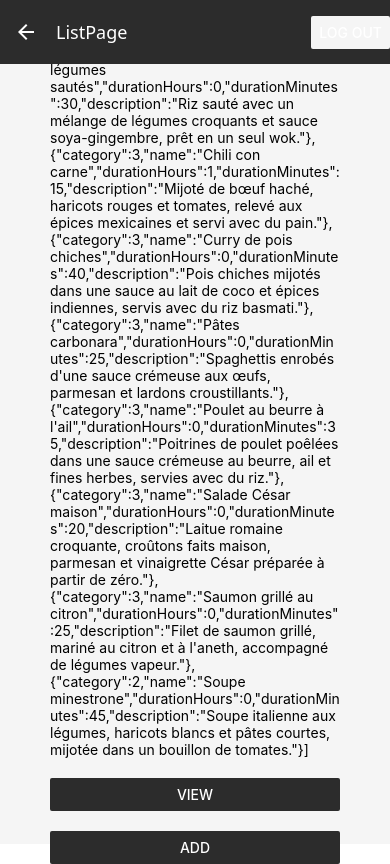
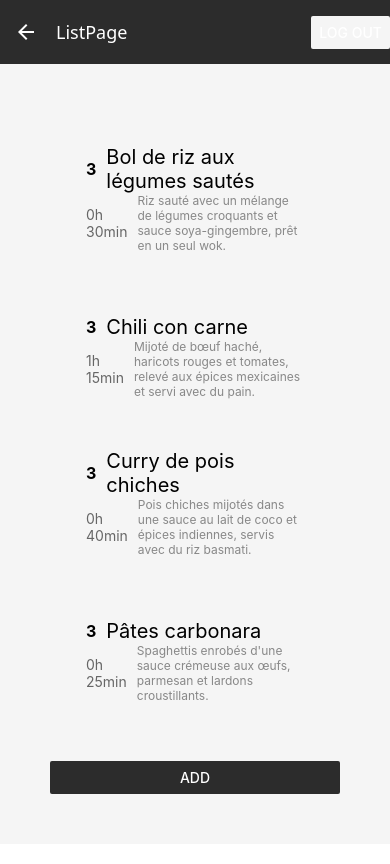
Before and after one commit to EmileSirois/Recipeasy, a React Native app: screen /ListPage in a window 390 px wide. Built offline with nearby package versions, Linux system fonts and the light colour scheme.

Commit message:
replaced text list with flatlist

```diff
--- a/data/Recipes.json
+++ b/data/Recipes.json
@@ -1,5 +1,6 @@
 [
   {
+    "id": "1",
     "category": 3,
     "name": "Poulet au beurre à l'ail",
     "durationHours": 0,
@@ -7,6 +8,7 @@
     "description": "Poitrines de poulet poêlées dans une sauce crémeuse au beurre, ail et fines herbes, servies avec du riz."
   },
   {
+    "id": "2",
     "category": 3,
     "name": "Salade César maison",
     "durationHours": 0,
@@ -14,6 +16,7 @@
     "description": "Laitue romaine croquante, croûtons faits maison, parmesan et vinaigrette César préparée à partir de zéro."
   },
   {
+    "id": "3",
     "category": 3,
     "name": "Chili con carne",
     "durationHours": 1,
@@ -21,6 +24,7 @@
     "description": "Mijoté de bœuf haché, haricots rouges et tomates, relevé aux épices mexicaines et servi avec du pain."
   },
   {
+    "id": "4",
     "category": 3,
     "name": "Saumon grillé au citron",
     "durationHours": 0,
@@ -28,6 +32,7 @@
     "description": "Filet de saumon grillé, mariné au citron et à l'aneth, accompagné de légumes vapeur."
   },
   {
+    "id": "5",
     "category": 2,
     "name": "Soupe minestrone",
     "durationHours": 0,
@@ -35,6 +40,7 @@
     "description": "Soupe italienne aux légumes, haricots blancs et pâtes courtes, mijotée dans un bouillon de tomates."
   },
   {
+    "id": "6",
     "category": 3,
     "name": "Pâtes carbonara",
     "durationHours": 0,
@@ -42,6 +48,7 @@
     "description": "Spaghettis enrobés d'une sauce crémeuse aux œufs, parmesan et lardons croustillants."
   },
   {
+    "id": "7",
     "category": 3,
     "name": "Curry de pois chiches",
     "durationHours": 0,
@@ -49,6 +56,7 @@
     "description": "Pois chiches mijotés dans une sauce au lait de coco et épices indiennes, servis avec du riz basmati."
   },
   {
+    "id": "8",
     "category": 3,
     "name": "Bol de riz aux légumes sautés",
     "durationHours": 0,
--- a/pages/ListPage.js
+++ b/pages/ListPage.js
@@ -1,4 +1,4 @@
-import { Text, Button, View } from "react-native";
+import { Text, Button, View, FlatList, StyleSheet, Pressable } from "react-native";
 import { styles, customTheme } from "../style/Styles.js";
 import { useState, useEffect } from "react";
 import Recipes from "../data/Recipes.json";
@@ -16,6 +16,33 @@ export default function ListPage({ navigation, route }) {
     a.name.localeCompare(b.name),
   ); // tri les recettes par ordre alphabétique
 
+  const Item = ({id, category, name, durationHours, durationMinutes, description }) => (
+    <Pressable style={({ pressed }) => [
+        styles.item,
+        pressed && ItemStyles.itemPressed,
+      ]}
+      onPress = {() => handleListPress(id)}>
+
+      <View style={{flex: 1, flexDirection: "row", gap: 10, alignItems: "center"}}>
+        <Text style={ItemStyles.category}>{category}</Text>
+        <Text style={ItemStyles.title}>{name}</Text>
+      </View>
+
+      <View style={{flex: 1, flexDirection: "row", gap: 10, alignItems: "center"}}>
+        <Text style={ItemStyles.duration}>{durationHours}h {durationMinutes}min</Text>
+        <Text style={ItemStyles.description}>{description}</Text>
+      </View>
+    </Pressable>
+  );
+
+  const Separator = () => <View style={ItemStyles.separator} />;
+
+  const emptyListMessage = () => (
+    <View style={{flex: 1, justifyContent: "center", alignItems: "center"}}>
+      <Text style={{fontSize: 18, color: "#888"}}>No recipes available.</Text>
+    </View>
+  );
+
   function getRandomInt(max) {
     return Math.floor(Math.random() * max);
   }
@@ -24,21 +51,22 @@ export default function ListPage({ navigation, route }) {
     navigation.navigate("FormPage", {});
   }
 
-  function handleView() {
-    let recipe = sortedRecipes.at(getRandomInt(sortedRecipes.length));
+  function handleListPress(id) {
+    let recipe = sortedRecipes.find((recipe) => recipe.id === id);
     navigation.navigate("FormPage", { recipe });
   }
 
   return (
     <View name="LoginView" style={[styles.formContainer, styles.centerBox]}>
-      <Text>{JSON.stringify(sortedRecipes)}</Text>
+      {/* <Text>{JSON.stringify(sortedRecipes)}</Text> */}
+      <FlatList
+        data={sortedRecipes}
+        renderItem={({item}) => <Item {...item} />}
+        keyExtractor={item => String(item.id)}
+        ItemSeparatorComponent={Separator}
+        ListEmptyComponent={emptyListMessage}
+      />
 
-      <Button
-        name="ViewButton"
-        color={customTheme.colors.card}
-        title="View"
-        onPress={() => handleView()} // dirige l'utilisatuer sur une recette random en mode edit
-      />
       <Button
         name="AddButton"
         color={customTheme.colors.card}
@@ -48,3 +76,29 @@ export default function ListPage({ navigation, route }) {
     </View>
   );
 }
+
+const ItemStyles = StyleSheet.create({
+  title: {
+    fontSize:20,
+  },
+  category: {
+    fontSize:16,
+    fontWeight: "bold",
+  },
+  duration: {
+    fontSize:14,
+    color: "#666",
+  },
+  description: {
+    fontSize:12,
+    color: "#888",
+  },
+  item: {
+    padding: 16,
+    backgroundColor: "white"
+  },
+  itemPressed: {
+    backgroundColor: "#eee" ,
+    opacity: 0.5
+  },
+});
--- a/pages/LoginPage.js
+++ b/pages/LoginPage.js
@@ -18,7 +18,7 @@ export default function LoginPage({ navigation }) {
       <Button
         name="CreateAccountButton"
         color={customTheme.colors.card}
-        title="Create Account"
+        title="Login"
         onPress={() => handleLogin()}
       />
 
--- a/style/Styles.js
+++ b/style/Styles.js
@@ -28,6 +28,17 @@ export const styles = StyleSheet.create({
     alignItems: "center",
     justifyContent: "space-between",
   },
+  item: {
+    flex: 1,
+    padding: 20,
+    marginVertical: 8,
+    marginHorizontal: 16,
+  },
+  separator: {
+    height: 1,
+    backgroundColor: "#ccc",
+    marginHorizontal: 16,
+  },
 });
 
 export const customTheme = {
```
